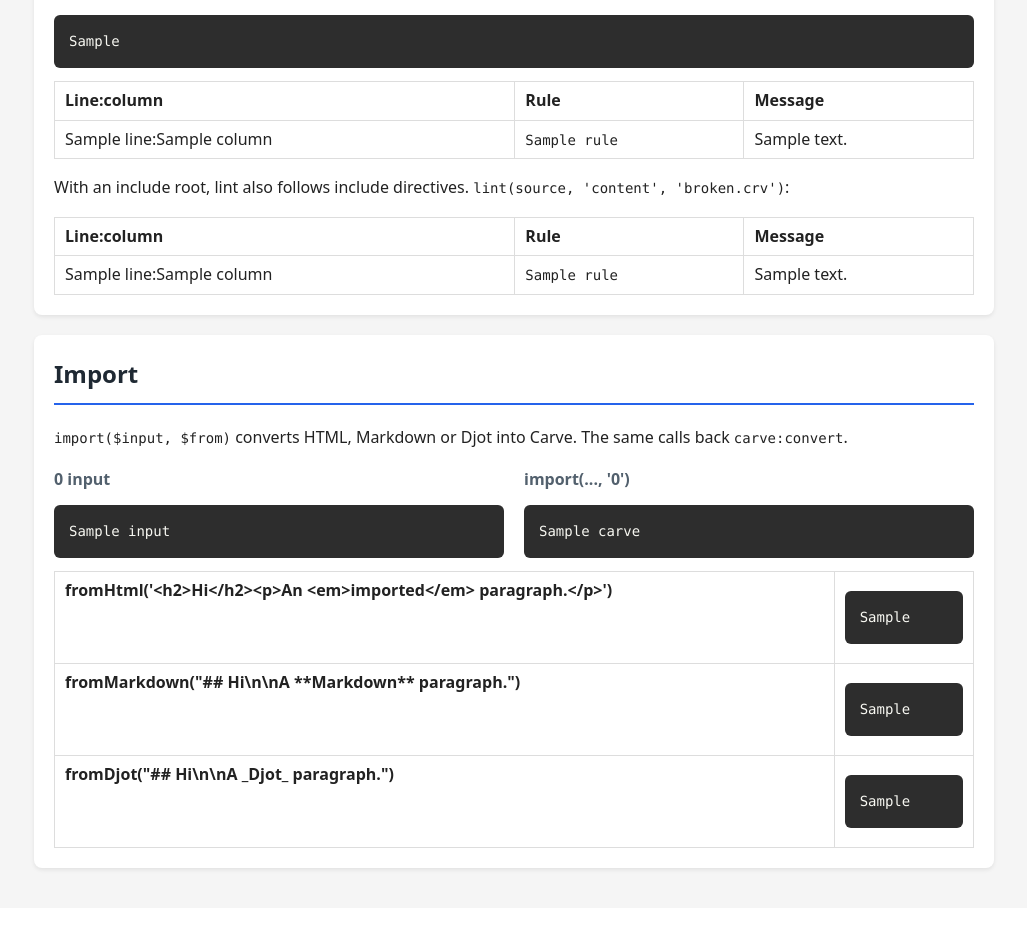
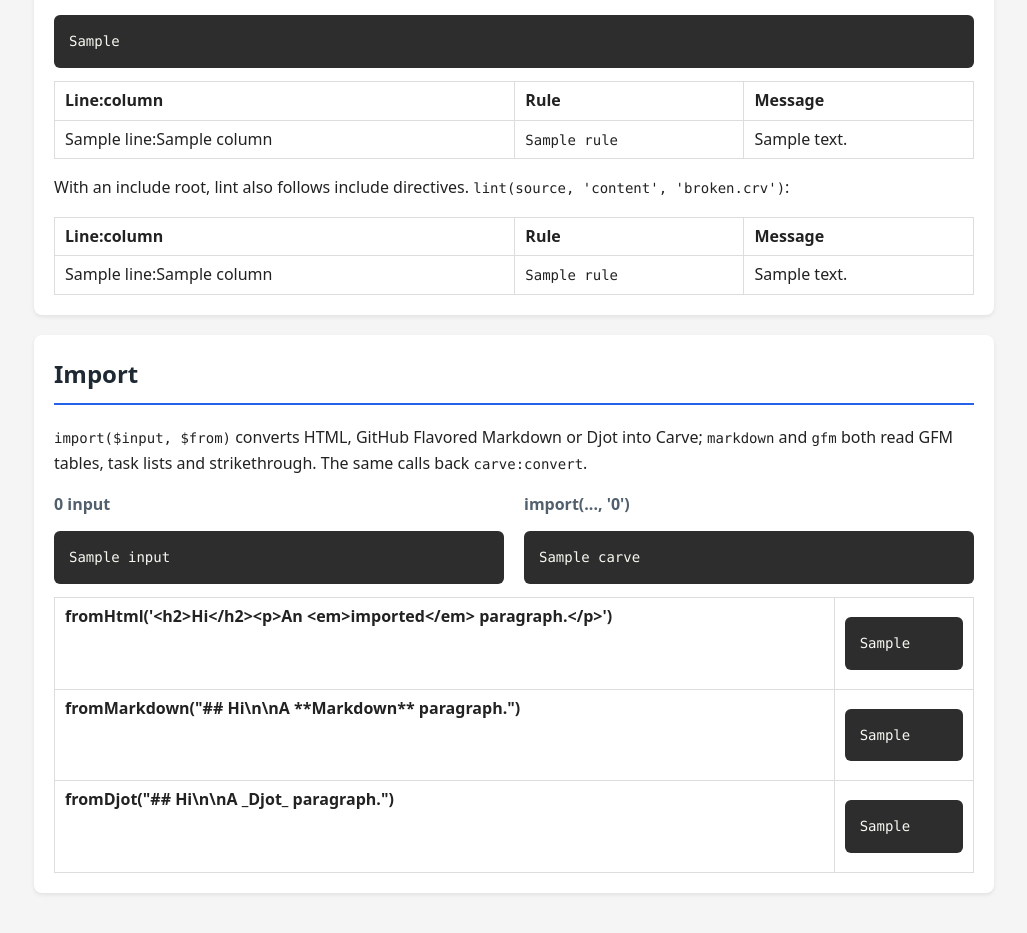
Before and after one commit to markup-carve/symfony-carve-demo, a Symfony app: template templates/demo/tools.html.twig in a window 1280 px wide. Shown: the part 1070-2003 px from the top of the page, without its empty margins (126-1153 px from the left). Before the commit the page ends 1942 px from the top, so only its background shows below. Run offline with Twig, Linux system fonts and the light colour scheme; the template is opened without the code that fills it: most values are stand-ins (such as "Sample title", 1, 10 or a date in 2020); some libraries are stand-ins or nearby versions.

Commit message:
Show a GFM table in the Markdown import sample
The 0.1 Markdown import converted GFM tables. The 0.2 demo's sample
had no table, and the bundle's markdown import read CommonMark only
until symfony-carve#41. Lock symfony-carve at that merge, add a table
and strikethrough to content/import/legacy.md, and run the sample
through import(..., 'gfm').

```diff
--- a/src/Controller/DemoController.php
+++ b/src/Controller/DemoController.php
@@ -156,7 +156,7 @@ class DemoController extends AbstractController
         $unformatted = $this->source('samples/unformatted.crv');
         $lintSource = $this->source('samples/lint-findings.crv');
         $imports = [];
-        foreach (['html' => 'import/page.html', 'markdown' => 'import/legacy.md', 'djot' => 'import/note.djot'] as $from => $file) {
+        foreach (['html' => 'import/page.html', 'gfm' => 'import/legacy.md', 'djot' => 'import/note.djot'] as $from => $file) {
             $input = $this->source($file);
             $imports[$from] = ['input' => $input, 'carve' => $tools->import($input, $from)];
         }
--- a/templates/demo/tools.html.twig
+++ b/templates/demo/tools.html.twig
@@ -16,7 +16,7 @@ $tools->lint($source, $includeRoot, 'page.crv');
 $tools->fromHtml($html);
 $tools->fromMarkdown($markdown);
 $tools->fromDjot($djot);
-$tools->import($input, 'html');          // html, markdown or djot</code></pre>
+$tools->import($input, 'gfm');           // html, markdown or gfm (GitHub Flavored), djot</code></pre>
     </div>
 
     <div class="card">
@@ -56,7 +56,7 @@ $tools->import($input, 'html');          // html, markdown or djot</code></pre>
 
     <div class="card">
         <h2>Import</h2>
-        <p><code>import($input, $from)</code> converts HTML, Markdown or Djot into Carve. The same calls back <code>carve:convert</code>.</p>
+        <p><code>import($input, $from)</code> converts HTML, GitHub Flavored Markdown or Djot into Carve; <code>markdown</code> and <code>gfm</code> both read GFM tables, task lists and strikethrough. The same calls back <code>carve:convert</code>.</p>
         {% for from, import in imports %}
             <div class="columns">
                 <div>
```
Also changed, not shown: content/import/legacy.md (+5 -0 lines), tests/Controller/DemoPagesTest.php (+10 -0 lines), 1 other file.
